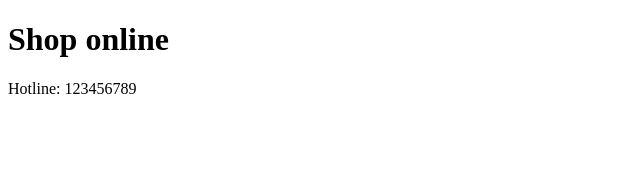
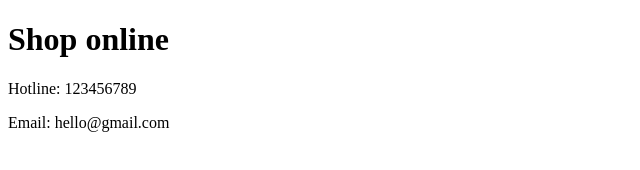
Before and after one commit to dev1m/Learn-Git-19-2-2024, a plain HTML site: page index.html in a window 1280 px wide. Shown: the whole page, without its empty margins (0-640 px from the left). Drawn offline with Linux system fonts and the light colour scheme.

Commit message:
Update index email

```diff
--- a/index.html
+++ b/index.html
@@ -8,5 +8,6 @@
 <body>
   <h1>Shop online</h1>
   <p>Hotline: 123456789</p>
+  <p>Email: hello@gmail.com</p>
 </body>
 </html>
```
